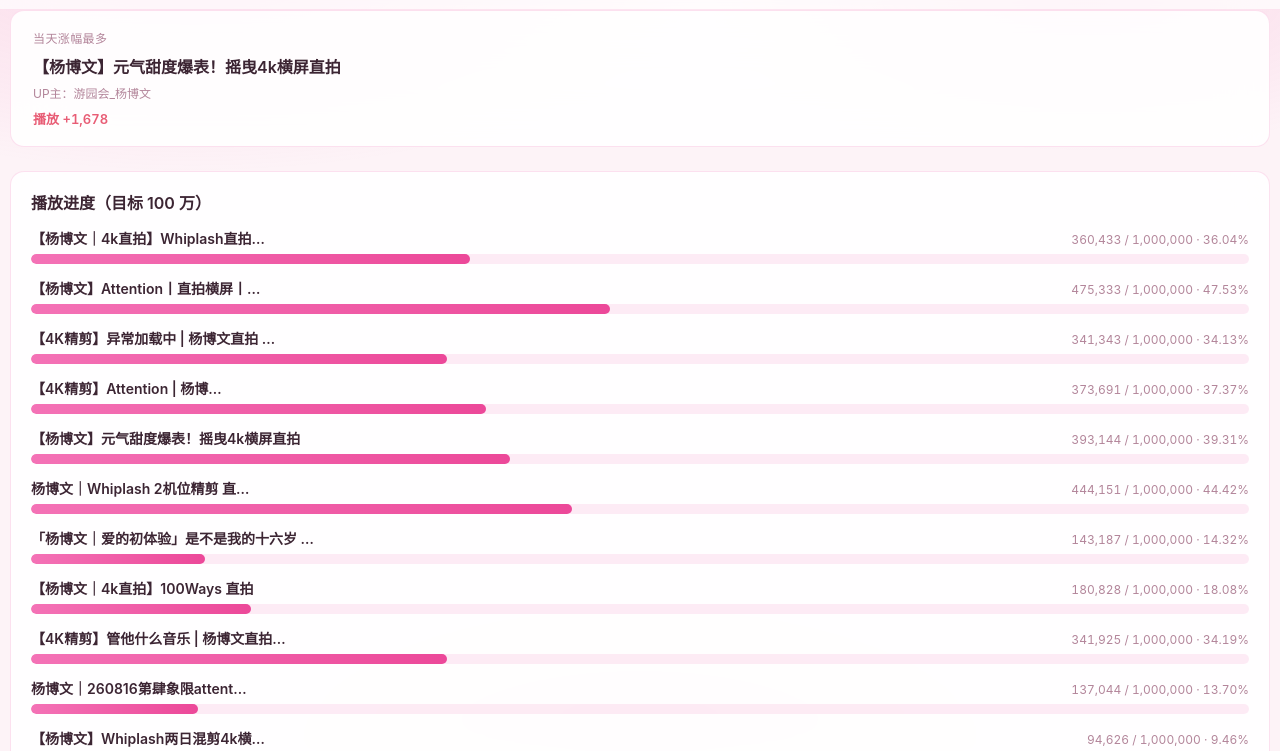
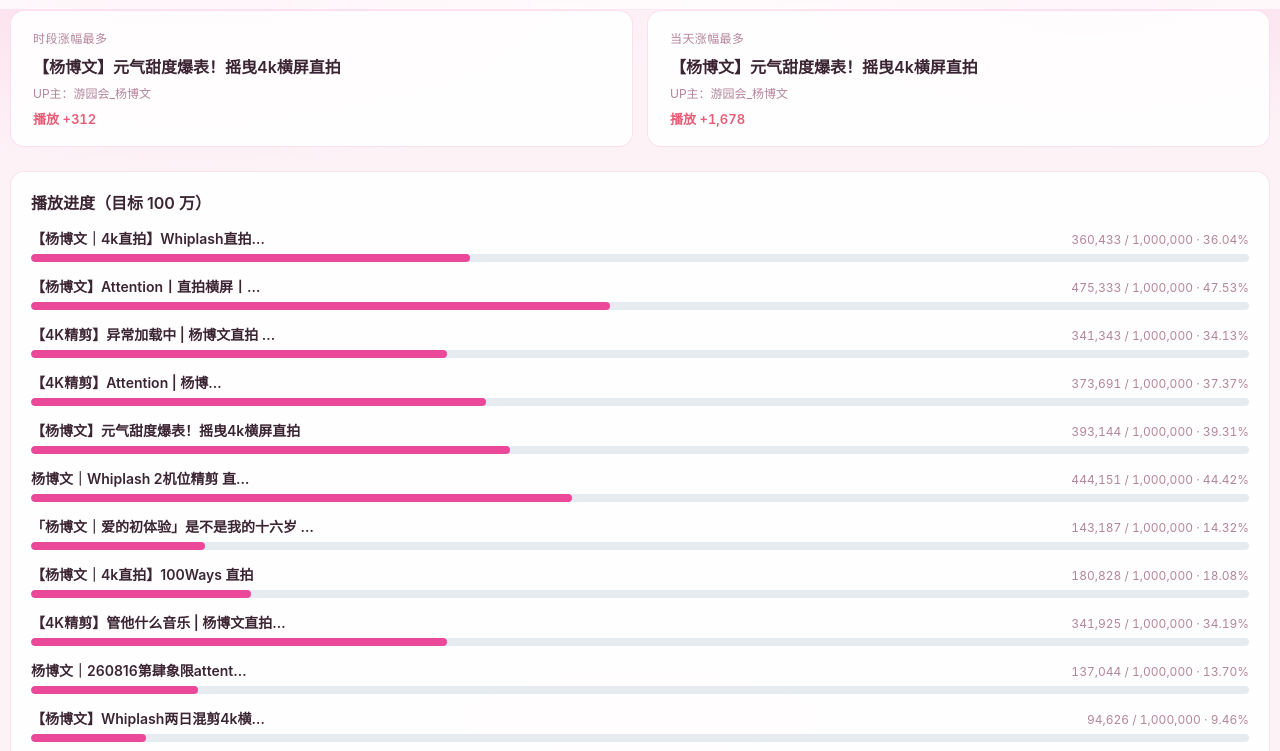
Before and after one commit to ybwbaby/yangbaiwan, a plain HTML site: page index.html in a window 1280 px wide. Shown: the part 48-799 px from the top of the page. Drawn offline with Linux system fonts and the light colour scheme.

Commit message:
恢复时段涨幅卡片、明细播放列去掉涨幅、优化进度条样式

```diff
--- a/app.js
+++ b/app.js
@@ -77,6 +77,7 @@ function renderCards() {
     wrap.appendChild(card);
   };
 
+  renderTop('时段涨幅最多', top.interval);
   renderTop('当天涨幅最多', top.today);
 }
 
@@ -173,7 +174,7 @@ function renderTable() {
       cells += `
         <td>
           <div>${fmt(s.cur)}</div>
-          <div class="delta ${deltaClass(s.delta)}">${fmtDelta(s.delta)}</div>
+          ${key === 'view' ? '' : `<div class="delta ${deltaClass(s.delta)}">${fmtDelta(s.delta)}</div>`}
         </td>`;
     }
     tr.innerHTML = cells;
--- a/style.css
+++ b/style.css
@@ -115,10 +115,10 @@ td.title-cell{white-space:nowrap}
 .progress-title{font-size:14px;font-weight:600;color:var(--text-light);overflow:hidden;text-overflow:ellipsis;white-space:nowrap}
 .progress-value{font-size:12px;color:var(--muted);font-variant-numeric:tabular-nums;white-space:nowrap}
 .progress-track{
-  height:10px;background:rgba(236,72,153,.10);
-  border-radius:99px;overflow:hidden;
+  height:8px;background:#e6eaf1;
+  border-radius:4px;overflow:hidden;
 }
 .progress-bar{
-  height:100%;background:linear-gradient(90deg,#f472b6,#ec4899);
-  border-radius:99px;transition:width .4s ease;
+  height:100%;background:#ec4899;
+  border-radius:4px;transition:width .4s ease;
 }
```
